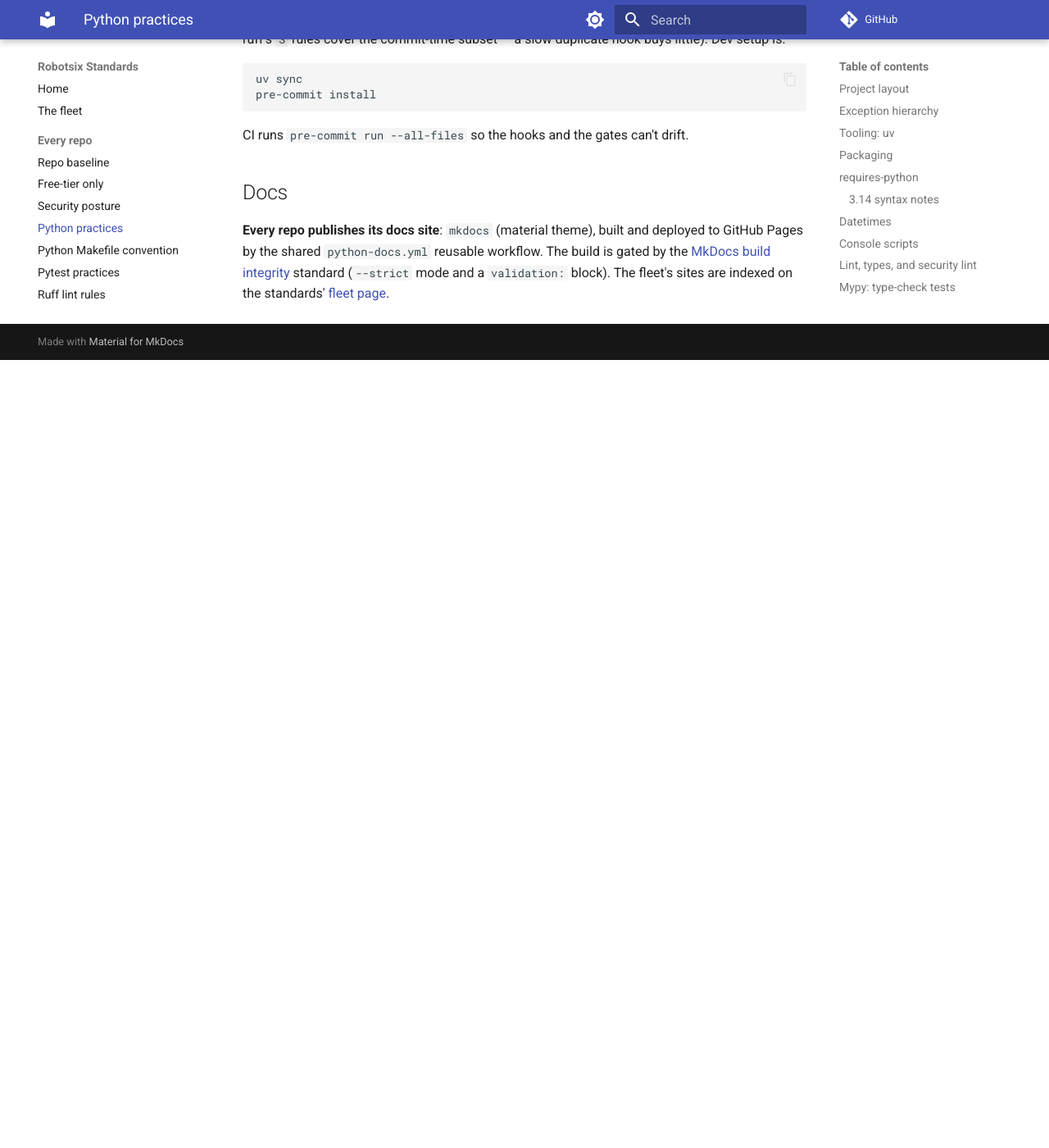
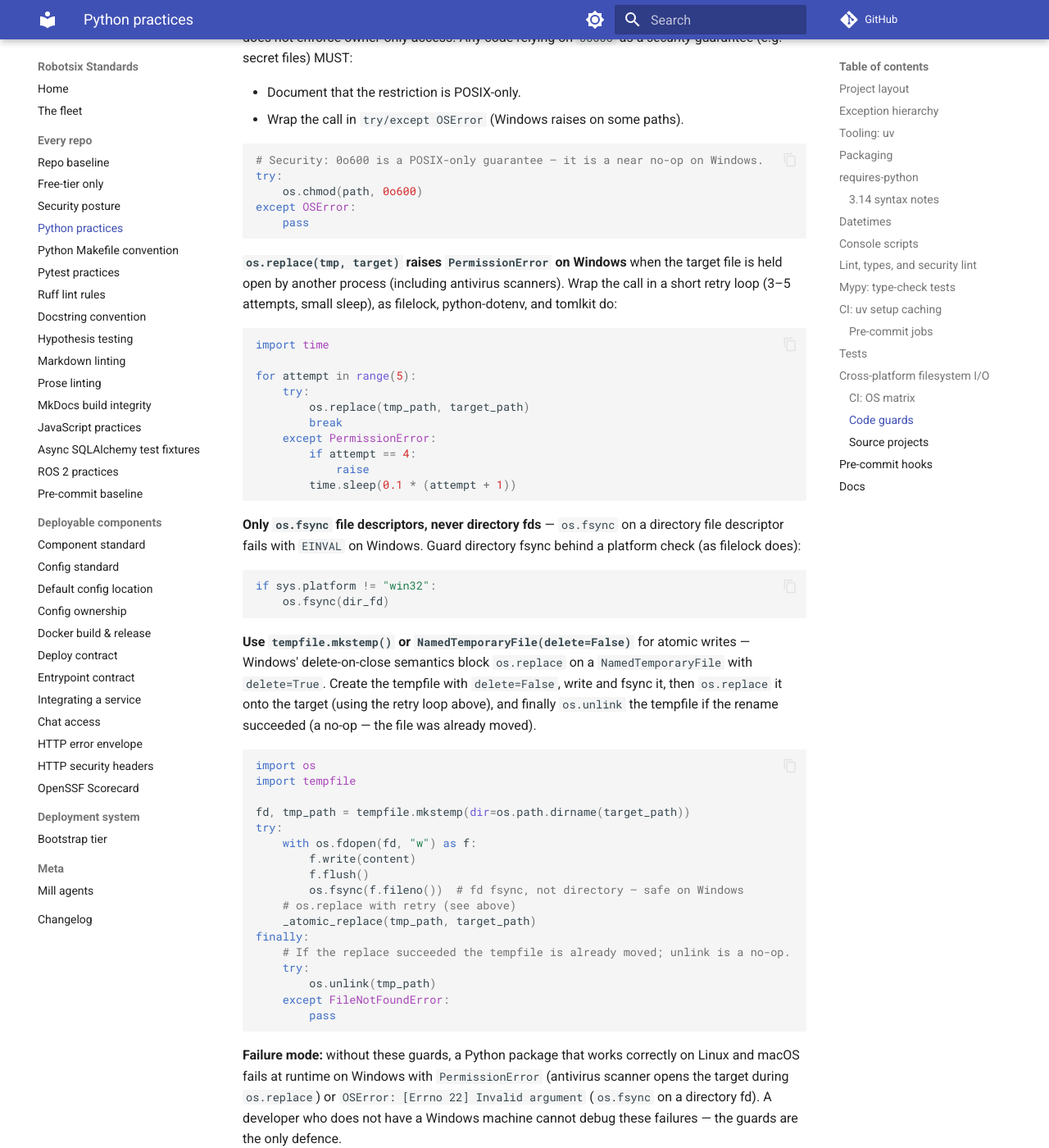
Before and after one commit to damien-robotsix/robotsix-standards, an MkDocs documentation site: the page built from docs/python.md, in a window 1280 px wide and 1400 px high, scrolled down 10324 px. Shown: the whole window at 82% size. Built offline with MkDocs 1.6.1 and Material for MkDocs 9.7.7, drawn with Linux system fonts in a browser that asks for light colours; comment, search, counter and statistics services are not loaded; before the commit the page ends 10763 px from its top, so only the background shows below that; some of the changed text lies outside the part shown.

Commit message:
mill: Standardize: OS test matrix + POSIX-call guards for fleet libraries doing filesystem I/O (20260725T130720Z-standardize-os-test-matrix-posix-call-gu-8472) (#136)
Co-authored-by: robotsix-mill <mill@robotsix.local>

````diff
--- a/docs/python.md
+++ b/docs/python.md
@@ -459,6 +459,123 @@ visible directly in the CI log.
   - The test is a **live/integration test** that exercises actual network
     calls rather than the unit-under-test with varied inputs.
 
+## Cross-platform filesystem I/O
+
+**Every Python repo that performs POSIX-specific filesystem I/O** —
+`os.replace` (atomic rename), `os.chmod` (e.g. `0o600` on secret files),
+`os.fsync`, or tempfile-then-rename atomic writes — MUST:
+
+### CI: OS matrix
+
+- **Run the test suite across `os: [ubuntu-latest, macos-latest,
+  windows-latest]`** with `strategy.fail-fast: false` so a transient Windows
+  file-lock failure does not cancel the POSIX runs.
+- The shared `python-ci.yml` reusable workflow exposes an **`os` input**
+  (list, default `['ubuntu-latest']`) that OS-sensitive repos set to the full
+  three-OS list. Repos that do no filesystem I/O keep the default.
+
+  **Failure mode:** without a Windows CI leg, POSIX-only assumptions ship
+  silently — `os.chmod(path, 0o600)` looks like a security guarantee but is a
+  near no-op on Windows, `os.replace(tmp, target)` raises `PermissionError`
+  when the target is held open (including by antivirus), and `os.fsync` on a
+  directory fd fails with `EINVAL`.  A test suite that only runs on Linux
+  never discovers these gaps.
+
+### Code guards
+
+**`os.chmod(path, 0o600)` is a near no-op on Windows** — it only toggles the
+read-only bit and does not enforce owner-only access.  Any code relying on
+`0o600` as a *security* guarantee (e.g. secret files) MUST:
+
+- Document that the restriction is POSIX-only.
+- Wrap the call in `try/except OSError` (Windows raises on some paths).
+
+```python
+# Security: 0o600 is a POSIX-only guarantee — it is a near no-op on Windows.
+try:
+    os.chmod(path, 0o600)
+except OSError:
+    pass
+```
+
+**`os.replace(tmp, target)` raises `PermissionError` on Windows** when the
+target file is held open by another process (including antivirus scanners).
+Wrap the call in a short retry loop (3–5 attempts, small sleep), as filelock,
+python-dotenv, and tomlkit do:
+
+```python
+import time
+
+for attempt in range(5):
+    try:
+        os.replace(tmp_path, target_path)
+        break
+    except PermissionError:
+        if attempt == 4:
+            raise
+        time.sleep(0.1 * (attempt + 1))
+```
+
+**Only `os.fsync` file descriptors, never directory fds** — `os.fsync` on a
+directory file descriptor fails with `EINVAL` on Windows.  Guard directory
+fsync behind a platform check (as filelock does):
+
+```python
+if sys.platform != "win32":
+    os.fsync(dir_fd)
+```
+
+**Use `tempfile.mkstemp()` or `NamedTemporaryFile(delete=False)`** for atomic
+writes — Windows' delete-on-close semantics block `os.replace` on a
+`NamedTemporaryFile` with `delete=True`.  Create the tempfile with
+`delete=False`, write and fsync it, then `os.replace` it onto the target
+(using the retry loop above), and finally `os.unlink` the tempfile if the
+rename succeeded (a no-op — the file was already moved).
+
+```python
+import os
+import tempfile
+
+fd, tmp_path = tempfile.mkstemp(dir=os.path.dirname(target_path))
+try:
+    with os.fdopen(fd, "w") as f:
+        f.write(content)
+        f.flush()
+        os.fsync(f.fileno())  # fd fsync, not directory — safe on Windows
+    # os.replace with retry (see above)
+    _atomic_replace(tmp_path, target_path)
+finally:
+    # If the replace succeeded the tempfile is already moved; unlink is a no-op.
+    try:
+        os.unlink(tmp_path)
+    except FileNotFoundError:
+        pass
+```
+
+**Failure mode:** without these guards, a Python package that works correctly
+on Linux and macOS fails at runtime on Windows with `PermissionError`
+(antivirus scanner opens the target during `os.replace`) or `OSError:
+[Errno 22] Invalid argument` (`os.fsync` on a directory fd).  A developer who
+does not have a Windows machine cannot debug these failures — the guards are
+the only defence.
+
+### Source projects
+
+These patterns are drawn from mature OSS projects that maintain full
+three-OS CI matrices:
+
+- **filelock** ([tox-dev/py-filelock](https://github.com/tox-dev/py-filelock)):
+  CI `os: [ubuntu-latest, macos-latest, windows-latest]`; wraps `os.replace`
+  in a Windows retry loop; guards directory fsync behind `sys.platform !=
+  'win32'`.
+- **python-dotenv** ([theskumar/python-dotenv](https://github.com/theskumar/python-dotenv)):
+  OS matrix; `set_key` has `os.replace` → `os.rename` fallback and
+  `PermissionError` handling.
+- **tomlkit** ([sdispater/tomlkit](https://github.com/sdispater/tomlkit)):
+  Windows in matrix; `_utils.py` atomic write retries on `PermissionError`.
+- **platformdirs** ([tox-dev/platformdirs](https://github.com/tox-dev/platformdirs)):
+  full three-OS matrix for platform-derived path validation.
+
 ## Pre-commit hooks
 
 Every repo ships `.pre-commit-config.yaml` with the standard set (this is the
````
Also changed, not shown: CHANGELOG.md (+1 -0 lines), changelog.d/20260725T130720Z-standardize-os-test-matrix-posix-call-gu-8472.misc.md (added, +1 -0 lines).
